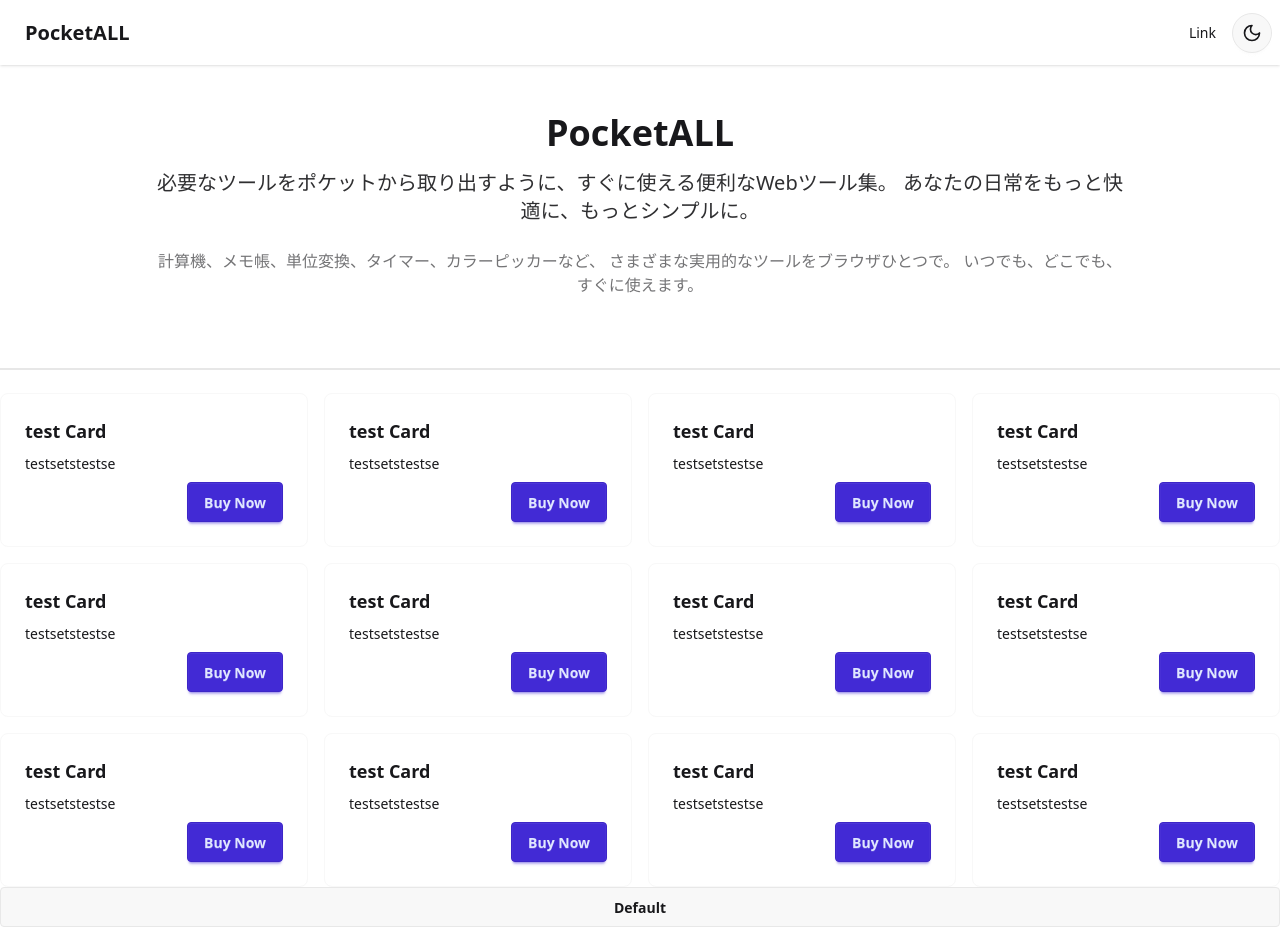
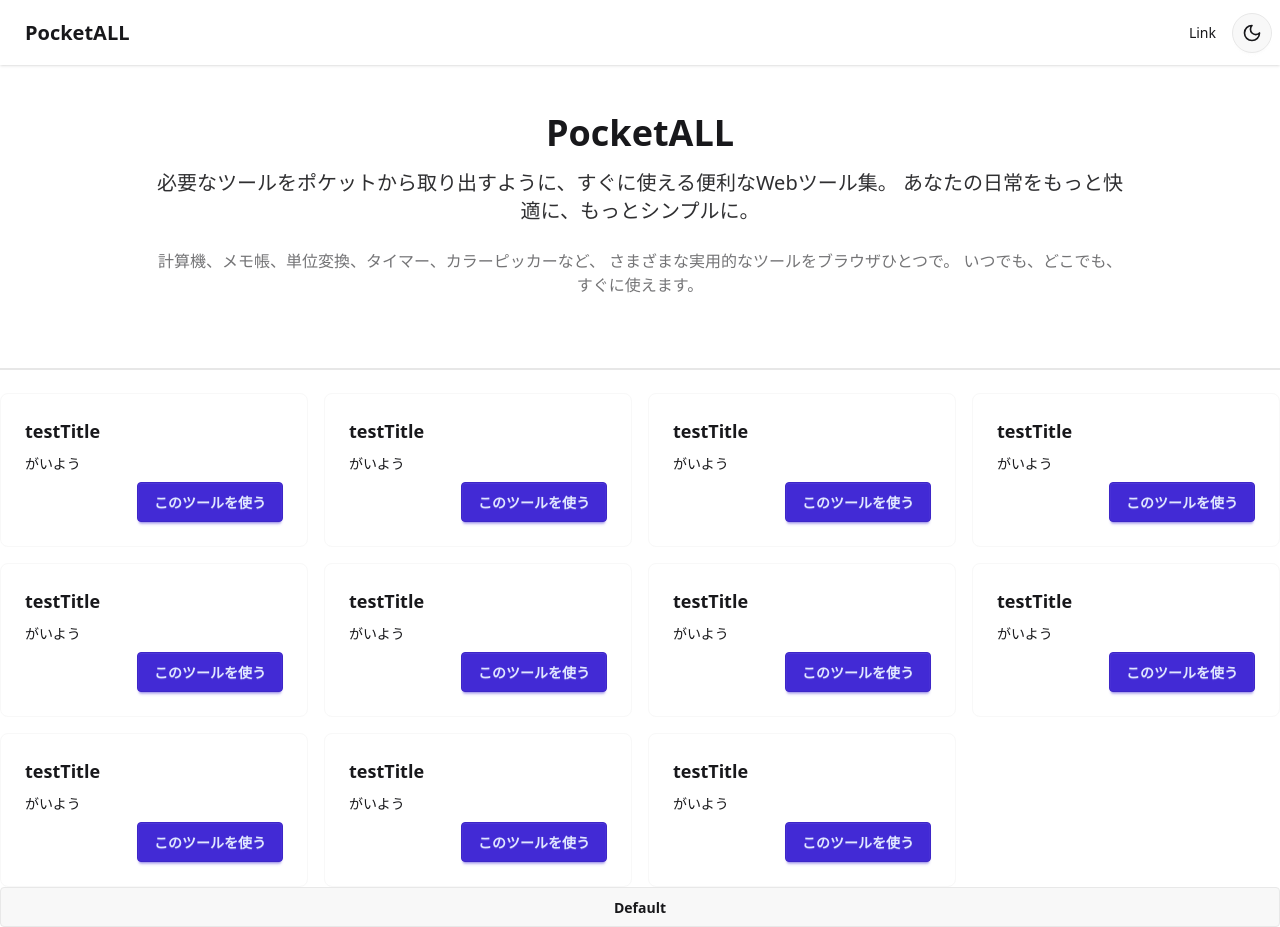
Before and after one commit to yuto0623/pocket-all, a Next.js app: page / in a window 1280 px wide. Built offline with nearby package versions, Linux system fonts and the light colour scheme.

Commit message:
Refactor Card component to accept title and href props, and update Home layout with multiple Card instances

```diff
--- a/app/components/Card/Card.tsx
+++ b/app/components/Card/Card.tsx
@@ -1,16 +1,25 @@
-export default function Card() {
+import Link from "next/link";
+import type { ReactNode } from "react";
+
+type CardProps = {
+	title: string;
+	children: ReactNode;
+	href: string;
+};
+
+export default function Card({ title, children, href }: CardProps) {
 	return (
 		<div className="card card-border">
 			<div className="card-body">
 				<h2 className="card-title">
-					test Card
+					{title}
 					{/* <div className="badge badge-neutral">Primary</div> */}
 				</h2>
-				<p>testsetstestse</p>
+				<div>{children}</div>
 				<div className="justify-end card-actions">
-					<button type="button" className="btn btn-primary">
-						Buy Now
-					</button>
+					<Link href={href} className="btn btn-primary">
+						このツールを使う
+					</Link>
 				</div>
 			</div>
 		</div>
--- a/app/page.tsx
+++ b/app/page.tsx
@@ -1,6 +1,6 @@
 import Image from "next/image";
+import Card from "./components/Card/Card";
 import Header from "./components/Header/Header";
-import Card from "./components/Card/Card";
 
 export default function Home() {
 	return (
@@ -21,18 +21,39 @@ export default function Home() {
 				</div>
 				<div className="divider" />
 				<div className="grid grid-cols-1 sm:grid-cols-2 lg:grid-cols-3 xl:grid-cols-4 gap-4 w-full max-w-[1600px] mx-auto">
-					<Card />
-					<Card />
-					<Card />
-					<Card />
-					<Card />
-					<Card />
-					<Card />
-					<Card />
-					<Card />
-					<Card />
-					<Card />
-					<Card />
+					<Card title="testTitle" href="/">
+						<p>がいよう</p>
+					</Card>
+					<Card title="testTitle" href="/">
+						<p>がいよう</p>
+					</Card>
+					<Card title="testTitle" href="/">
+						<p>がいよう</p>
+					</Card>
+					<Card title="testTitle" href="/">
+						<p>がいよう</p>
+					</Card>
+					<Card title="testTitle" href="/">
+						<p>がいよう</p>
+					</Card>
+					<Card title="testTitle" href="/">
+						<p>がいよう</p>
+					</Card>
+					<Card title="testTitle" href="/">
+						<p>がいよう</p>
+					</Card>
+					<Card title="testTitle" href="/">
+						<p>がいよう</p>
+					</Card>
+					<Card title="testTitle" href="/">
+						<p>がいよう</p>
+					</Card>
+					<Card title="testTitle" href="/">
+						<p>がいよう</p>
+					</Card>
+					<Card title="testTitle" href="/">
+						<p>がいよう</p>
+					</Card>
 				</div>
 				<button type="button" className="btn">
 					Default
```
